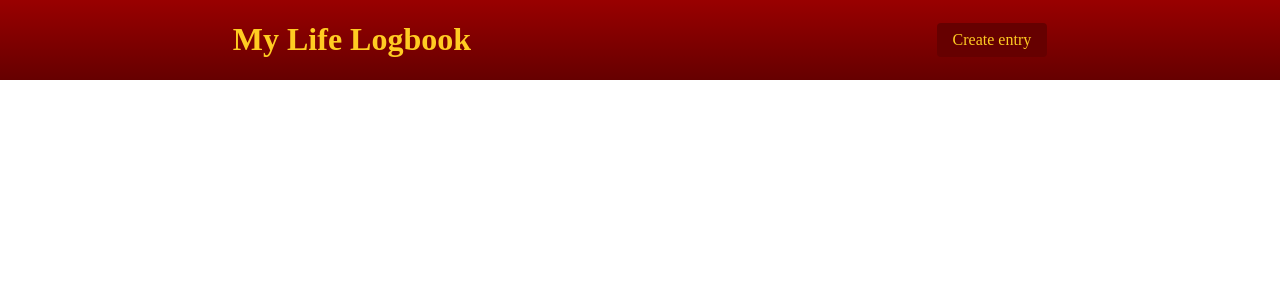
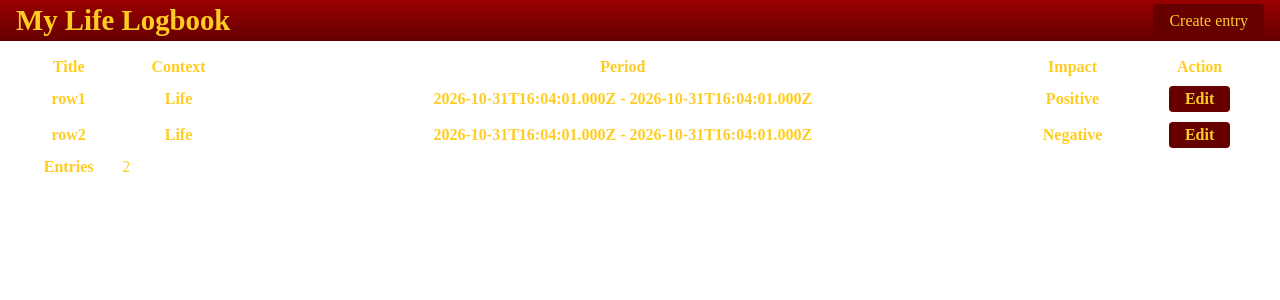
Before and after one commit to Lorenzo-Pappalardo/my-life-logbook, an Angular app: page / in a window 1280 px wide. Shown: the top 300 px of the page. Built offline with nearby package versions, Linux system fonts and the light colour scheme.

Commit message:
Provided a table for entries and improved style of the app

```diff
--- a/db/index.ts
+++ b/db/index.ts
@@ -1,7 +1,7 @@
+import { eq } from 'drizzle-orm';
 import { drizzle } from 'drizzle-orm/tursodatabase/database';
 import { DB_FILE_NAME } from '../drizzle.config';
-import { logbookTable, type logbookTableInsert } from './schema';
-import { eq } from 'drizzle-orm';
+import { logbookTable, type LogbookTableInsert } from './schema';
 
 const db = drizzle({ connection: { path: DB_FILE_NAME } });
 console.log('DB connection established with file:', DB_FILE_NAME);
@@ -12,7 +12,7 @@ const { lastInsertRowid } = await db.insert(logbookTable).values({
     context: 'Testing the logbook entry insertion.',
     startDate: new Date().toISOString(),
     impact: true
-} satisfies logbookTableInsert);
+} satisfies LogbookTableInsert);
 
 console.log('Before:', await db.select().from(logbookTable).all());
 
--- a/db/schema.ts
+++ b/db/schema.ts
@@ -12,5 +12,5 @@ export const logbookTable = sqliteTable('logbook', {
     updatedAt: text().default(new Date().toISOString())
 });
 
-export type logbookTableSelect = typeof logbookTable.$inferSelect;
-export type logbookTableInsert = typeof logbookTable.$inferInsert;
+export type LogbookTableSelect = typeof logbookTable.$inferSelect;
+export type LogbookTableInsert = typeof logbookTable.$inferInsert;
--- a/src/app/app.css
+++ b/src/app/app.css
@@ -1,16 +1,5 @@
 :host {
-    --background: #fff;
-    --text-color: #fc2;
-
     display: block;
     width: max(100%, 100vw);
     height: max(100%, 100vh);
-    color-scheme: light dark;
-    background: var(--background);
-    color: var(--text-color);
-
-    @media (prefers-color-scheme: dark) {
-        --background: #100;
-        --text-color: #b92;
-    }
 }
--- a/src/app/app.html
+++ b/src/app/app.html
@@ -1 +1,2 @@
 <app-topbar />
+<app-data-table />
--- a/src/app/app.ts
+++ b/src/app/app.ts
@@ -1,10 +1,11 @@
 import { Component } from '@angular/core';
 import { Topbar } from './topbar/topbar';
+import { DataTable } from './data-table/data-table';
 
 @Component({
     selector: 'app-root',
     styleUrl: './app.css',
     templateUrl: './app.html',
-    imports: [Topbar]
+    imports: [Topbar, DataTable]
 })
 export class App {}
--- /dev/null
+++ b/src/app/data-table/data-table.css
@@ -0,0 +1,10 @@
+:host {
+    display: block;
+    padding: var(--padding-block) var(--padding-inline);
+
+    > table {
+        width: 100%;
+        border: 1px solid var(--border-color);
+        border-spacing: 0 8px;
+    }
+}
--- /dev/null
+++ b/src/app/data-table/data-table.html
@@ -0,0 +1,30 @@
+<table>
+    <thead>
+        <tr>
+            <th>Title</th>
+            <th>Context</th>
+            <th>Period</th>
+            <th>Impact</th>
+            <th>Action</th>
+        </tr>
+    </thead>
+    <tbody>
+        @for (row of data; track row.id) {
+            <tr>
+                <th>{{ row.title }}</th>
+                <th>{{ row.context }}</th>
+                <th>{{ row.startDate }} - {{ row.endDate }}</th>
+                <th>{{ row.impact | impact }}</th>
+                <th>
+                    <a class="lbutton lbutton--small" [routerLink]="`/edit/${row.id}`">Edit</a>
+                </th>
+            </tr>
+        }
+    </tbody>
+    <tfoot>
+        <tr>
+            <th scope="row" [colSpan]="1">Entries</th>
+            <td>{{ data?.length }}</td>
+        </tr>
+    </tfoot>
+</table>
--- /dev/null
+++ b/src/app/data-table/data-table.ts
@@ -0,0 +1,44 @@
+import { Component, OnInit } from '@angular/core';
+import { RouterLink } from '@angular/router';
+import { LogbookTableSelect } from '../../../db/schema';
+import { ImpactPipe } from '../impact-pipe';
+
+@Component({
+    imports: [RouterLink, ImpactPipe],
+    selector: 'app-data-table',
+    styleUrl: './data-table.css',
+    templateUrl: './data-table.html'
+})
+export class DataTable implements OnInit {
+    #_data: undefined | readonly LogbookTableSelect[];
+    public get data() {
+        return this.#_data;
+    }
+
+    public ngOnInit(): void {
+        this.#_data = [
+            {
+                id: 1,
+                title: 'row1',
+                description: null,
+                context: 'Life',
+                impact: true,
+                startDate: new Date().toISOString(),
+                endDate: new Date().toISOString(),
+                createdAt: new Date().toISOString(),
+                updatedAt: new Date().toISOString()
+            },
+            {
+                id: 2,
+                title: 'row2',
+                description: null,
+                context: 'Life',
+                impact: false,
+                startDate: new Date().toISOString(),
+                endDate: new Date().toISOString(),
+                createdAt: new Date().toISOString(),
+                updatedAt: new Date().toISOString()
+            }
+        ];
+    }
+}
--- /dev/null
+++ b/src/app/impact-pipe.ts
@@ -0,0 +1,10 @@
+import { Pipe, PipeTransform } from '@angular/core';
+
+@Pipe({
+    name: 'impact'
+})
+export class ImpactPipe implements PipeTransform {
+    transform(value: boolean, ...args: unknown[]): unknown {
+        return value ? 'Positive' : 'Negative';
+    }
+}
--- a/src/app/topbar/topbar.css
+++ b/src/app/topbar/topbar.css
@@ -2,7 +2,8 @@
     --background: linear-gradient(to bottom, #900, #600);
 
     display: flex;
-    justify-content: space-around;
+    padding-inline: var(--padding-inline);
+    justify-content: space-between;
     align-items: center;
     color-scheme: light dark;
     background: var(--background);
--- a/src/app/topbar/topbar.html
+++ b/src/app/topbar/topbar.html
@@ -1,2 +1,2 @@
 <h1>My Life Logbook</h1>
-<a class="my-button" routerLink="/create">Create entry</a>
+<a class="lbutton" routerLink="/create">Create entry</a>
--- a/src/styles.css
+++ b/src/styles.css
@@ -7,12 +7,63 @@ body {
     height: 100vh;
 }
 
-.my-button {
+body {
+    --background: #fff;
+    --accent-color: #fc2;
+    --border-color: color-mix(in oklab, var(--accent-color) 20%);
+    --page-width: min(100%, 100vw);
+    --page-height: min(100%, 100vh);
+    --padding-inline: min(16px, 10vw);
+    --padding-block: min(8px, 5vh);
+
+    width: var(--page-width);
+    height: var(--page-height);
+    color-scheme: light dark;
+    background: var(--background);
+    color: var(--accent-color);
+
+    @media (prefers-color-scheme: dark) {
+        --background: #100;
+        --accent-color: #b92;
+    }
+}
+
+h1,
+h2,
+h3,
+h4,
+h5,
+h6 {
+    margin: 0;
+    padding: 0;
+}
+
+h1 {
+    padding-block: 4px;
+    font-size: 1.8rem;
+    font-weight: bold;
+}
+
+h2 {
+    font-size: 1.5rem;
+    font-weight: bold;
+}
+
+h3 {
+    font-size: 1.2rem;
+    font-weight: bold;
+}
+
+.lbutton {
     display: inline-block;
     padding: 8px 16px;
     background-color: #600;
-    color: var(--text-color);
+    color: var(--accent-color);
     text-decoration: none;
     border-radius: 4px;
     transition: background-color 0.3s ease;
+
+    &.lbutton--small {
+        padding: 4px 16px;
+    }
 }
```
